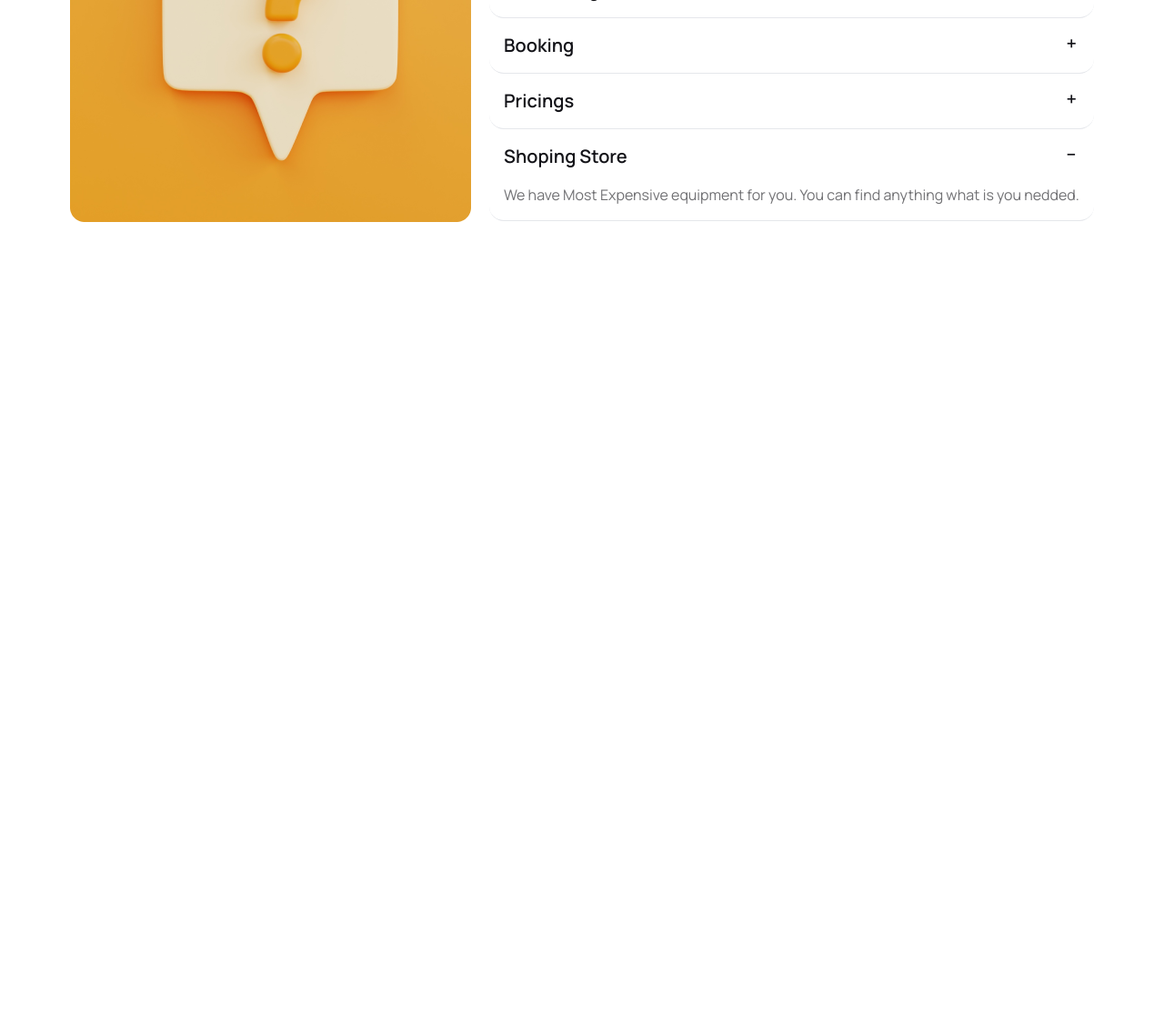
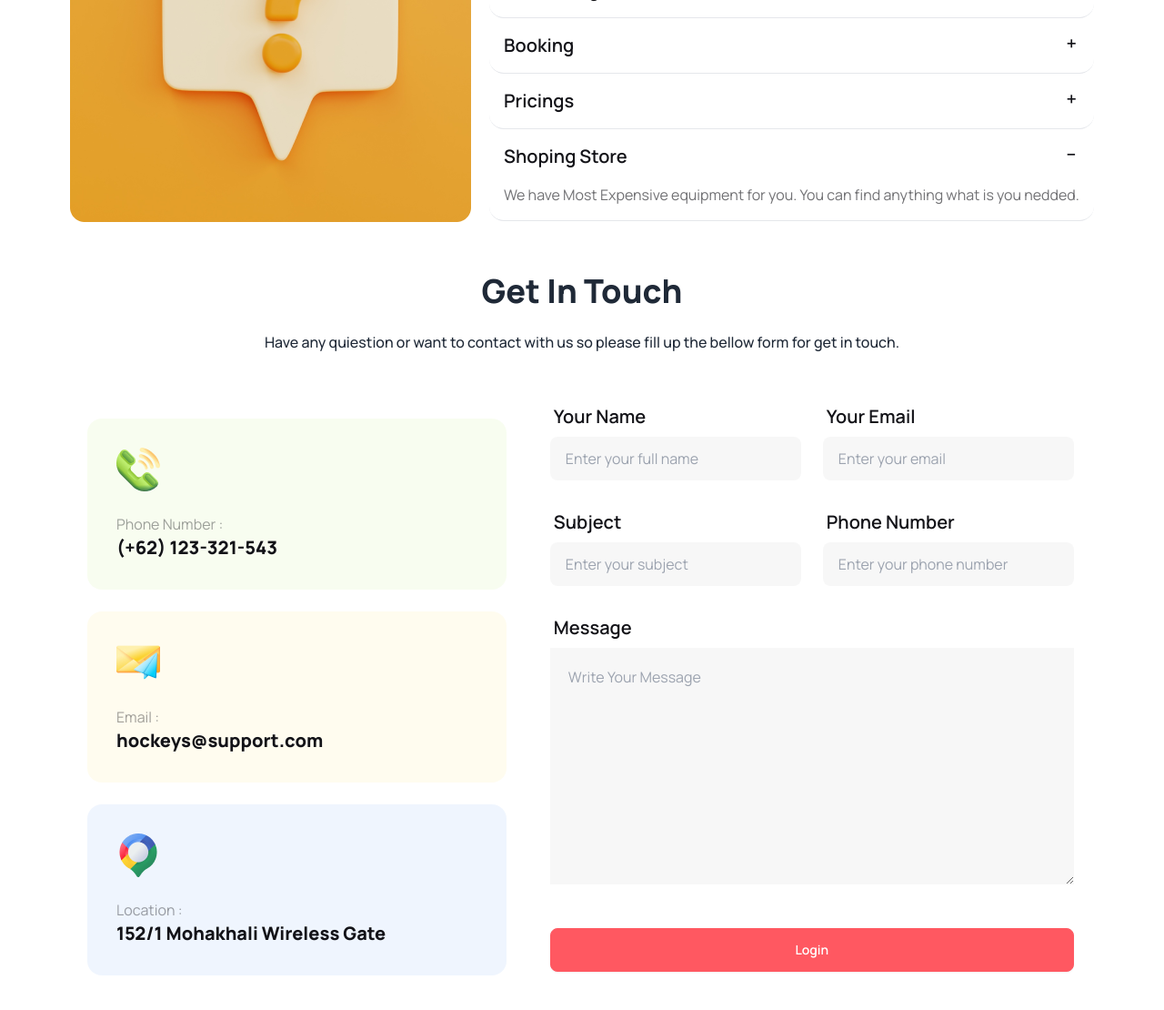
Before and after one commit to anasahammad/Hockey-s-World, a plain HTML site: page index.html in a window 1280 px wide. Shown: the part 3690-4800 px from the top of the page at 91% size. Before the commit the page ends 3990 px from the top, so only its background shows below. Drawn offline with nearby package versions, Linux system fonts and the light colour scheme.

Commit message:
get in touch section added

```diff
--- a/index.html
+++ b/index.html
@@ -596,6 +596,95 @@
               </div>
             </div>
         </section>
+
+        <!-- Get in Touch Section -->
+        <section class="w-[90vw] mx-auto">
+          <h2 class="h2-color text-2xl lg:text-4xl text-center font-extrabold mb-6">
+            Get In Touch
+          </h2>
+          <p class=" p-color font-medium text-center">
+          Have any quiestion or want to contact with us so please fill up the bellow form for get in touch.
+          </p>
+
+
+
+          <div class="  ">
+            <div class=" flex flex-col lg:flex-row gap-12 my-12">
+              <!-- Left -->
+              <div class=" text-left lg:w-[40%] lg:ml-8">
+                <!-- telephone  -->
+                <div class="bg-[#bced6d1a]  p-8 rounded-2xl my-6">
+                  <img src="Images/telephone.png" alt="">
+                  <p class="text-[#13131866] mt-6">Phone Number :</p>
+                  <p class="text-[#131318] lg:text-xl font-extrabold">(+62) 123-321-543</p>
+                </div>
+
+                 <!-- telegram  -->
+                 <div class="bg-[#fddd5f1a]  p-8 rounded-2xl my-6">
+                  <img src="Images/telegram.png" alt="">
+                  <p class="text-[#13131866] mt-6">Email : </p>
+                  <p class="text-[#131318] lg:text-xl font-extrabold">hockeys@support.com</p>
+                </div>
+
+                 <!-- location  -->
+                 <div class="bg-[#629cf31a]  p-8 rounded-2xl my-6">
+                  <img src="Images/loca.png" alt="">
+                  <p class="text-[#13131866] mt-6">Location : </p>
+                  <p class="text-[#131318] lg:text-xl font-extrabold"> 152/1 Mohakhali Wireless Gate</p>
+                </div>
+
+              </div>
+
+              <!-- Form -->
+              <div class="card shrink-0  lg:w-[50%] ">
+                <form class="  lg:grid grid-cols-1 lg:grid-cols-2 lg:gap-6">
+                  <!-- Name -->
+                  <div class="form-control ">
+                    <label class="label">
+                      <span class="label-text text-[#131318] font-semibold text-xl">Your Name</span>
+                    </label>
+                    <input type="text" placeholder="Enter your full name" class="input  bg-[#13131808]" required />
+                  </div>
+                  <!-- Email-->
+                  <div class="form-control">
+                    <label class="label">
+                      <span class="label-text text-[#131318] font-semibold text-xl">Your Email</span>
+                    </label>
+                    <input type="email" placeholder="Enter your email" class="input  bg-[#13131808]" required />
+                  </div>
+
+                  <!-- Subject -->
+                  <div class="form-control">
+                    <label class="label">
+                      <span class="label-text text-[#131318] font-semibold text-xl">Subject</span>
+                    </label>
+                    <input type="email" placeholder="Enter your subject" class="input  bg-[#13131808]" required />
+                  </div>
+                  <!-- Phone Number -->
+                  <div class="form-control">
+                    <label class="label">
+                      <span class="label-text text-[#131318] font-semibold text-xl">Phone Number</span>
+                    </label>
+                    <input type="email" placeholder="Enter your phone number" class="input  bg-[#13131808]" required />
+                  </div>
+
+                  <!-- Message -->
+                  <div class="form-control  col-span-2">
+                  <label class="label">
+                    <span class="label-text text-[#131318] font-semibold text-xl">Message</span>
+                  </label>
+                  <textarea name="" id="" cols="30" rows="10" placeholder="Write Your Message" class="bg-[#13131808] pl-5 pt-5 "></textarea>
+                 </div>
+
+                 <!-- btn -->
+                  <div class="form-control mt-6 col-span-2">
+                    <button class="btn btn-error text-white">Login</button>
+                  </div>
+                </form>
+              </div>
+            </div>
+          </div>
+        </section>
     </main>
     <!-- Main End -->
     <footer></footer>
```
Also changed, not shown: Images/loca.png (renamed from Images/Group 1171275321.png), Images/telegram.png (renamed from Images/Group 1171275318.png), Images/telephone.png (renamed from Images/Group 1171275317.png).
